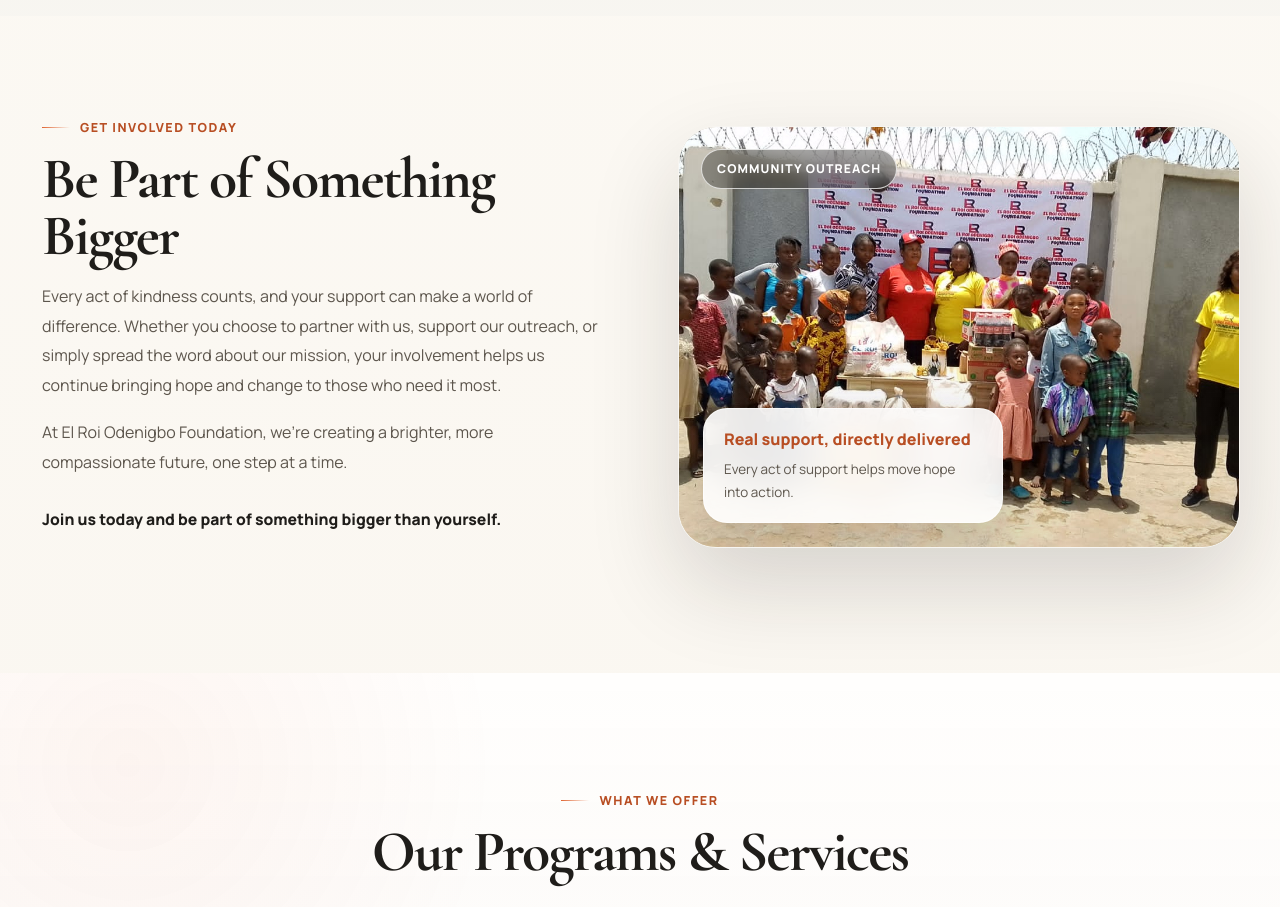
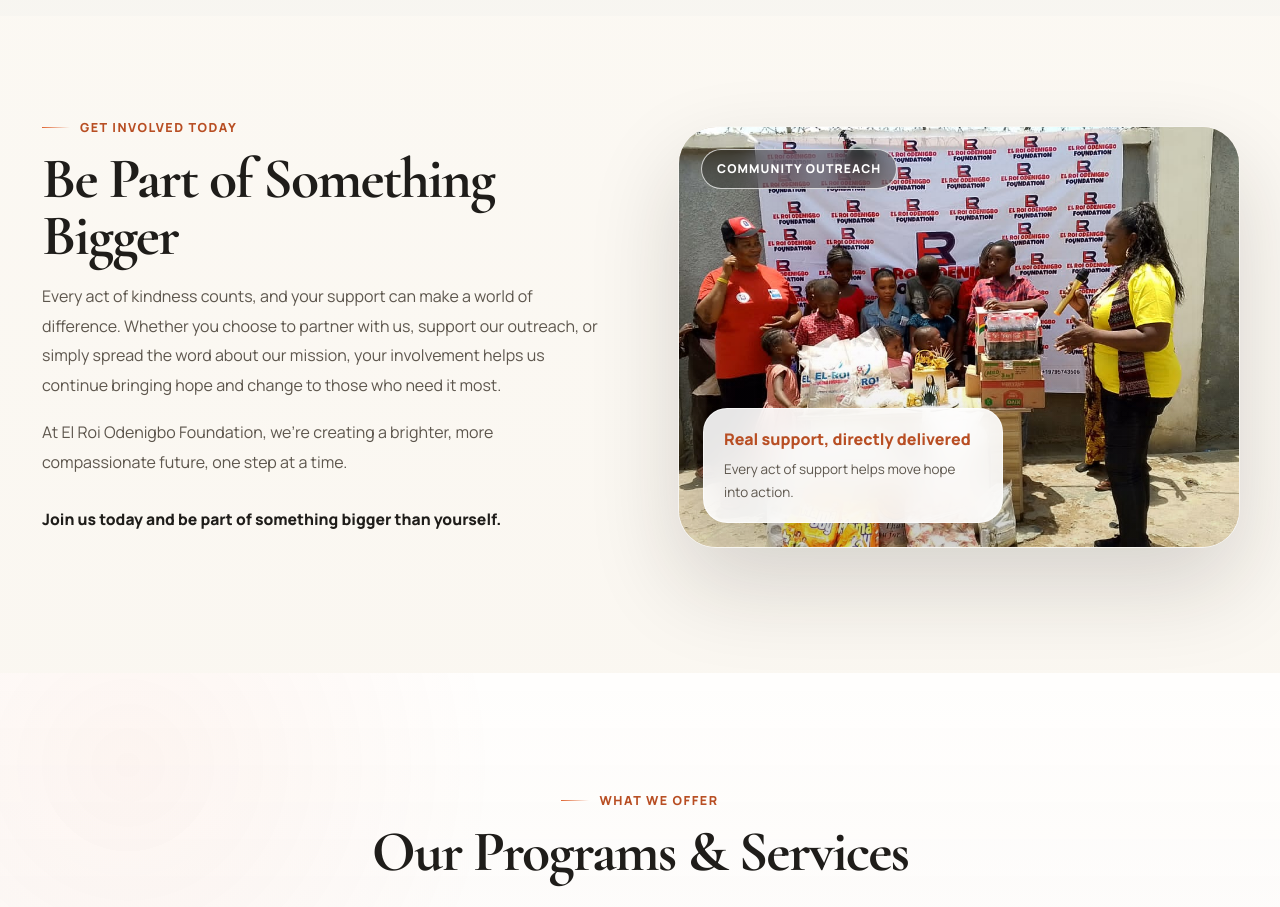
Before and after one commit to ArthamVarshith/NGO, a Next.js app: page /about in a window 1280 px wide. Shown: the part 2580-3487 px from the top of the page. Built offline with nearby package versions, Linux system fonts and the light colour scheme.

Commit message:
new change

```diff
--- a/src/app/about/page.tsx
+++ b/src/app/about/page.tsx
@@ -229,8 +229,8 @@ export default function AboutPage() {
             <div className="split-img about-involvement-image">
               <div className="split-img-label">Community Outreach</div>
               <Image
-                src="/images/Outreach_Lagos/Image_4.jpeg"
-                alt="Community outreach and support distribution in Nigeria"
+                src="/images/Outreach_Lagos/Image_7.jpeg"
+                alt="Foundation volunteers handing support items to children and families during community outreach"
                 width={560}
                 height={420}
                 style={{ width: '100%', height: '420px', objectFit: 'cover' }}
```
